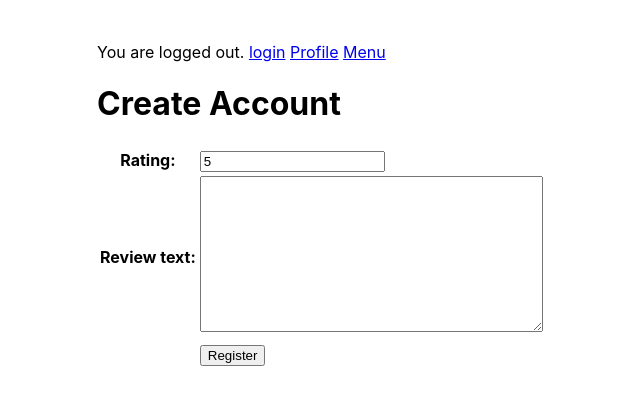
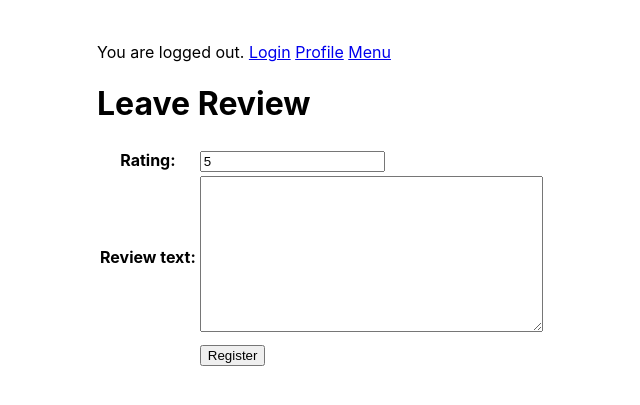
Before and after one commit to SheinH/City-Sushi, a Django app: page /orders/review/1/ in a window 1280 px wide. Shown: the top 405 px of the page, without its empty margins (143-783 px from the left). Run offline with Django 3.2, Linux system fonts and the light colour scheme.

Commit message:
DB migration & html changes

```diff
--- a/orders/templates/orders/review.html
+++ b/orders/templates/orders/review.html
@@ -1,4 +1,4 @@
-{% extends "orders/base.html" %}
+{% extends "orders/order_base.html" %}
 
 {% block title %}
     Create Customer - {{ block.super }}
@@ -16,7 +16,7 @@
             </ul>
         {% endif %}
 
-        <h1>Create account</h1>
+        <h1>Leave Review</h1>
 
          <form method="post" >
              {% csrf_token %}
--- a/orders/views.py
+++ b/orders/views.py
@@ -39,10 +39,10 @@ def review(request, id):
             rev.reviewer = request.user
             rev.save()
             messages.success(request, 'Review added')
-            return render(request, 'orders/register.html', {'form': f})
+            return render(request, 'orders/review.html', {'form': f})
     else:
         f = ReviewForm()
-    return render(request, 'orders/register.html', {'form': f})
+    return render(request, 'orders/review.html', {'form': f})
 
 
 def orderPlaced(request):
--- a/templates/base.html
+++ b/templates/base.html
@@ -50,10 +50,10 @@
 <div class="navbar">
     {% if user.is_authenticated %}
     Welcome {{ user.username }}!
-    <a href="{% url 'logout' %}">logout</a>
+    <a href="{% url 'logout' %}">Logout</a>
     {% else %}
     You are logged out.
-    <a href="{% url 'login' %}">login</a>
+    <a href="{% url 'login' %}">Login</a>
     {% endif %}
     {% block navbar %}
     {% endblock %}
```
Also changed, not shown: db.sqlite3, orders/migrations/0018_auto_20191211_1750.py (added).
